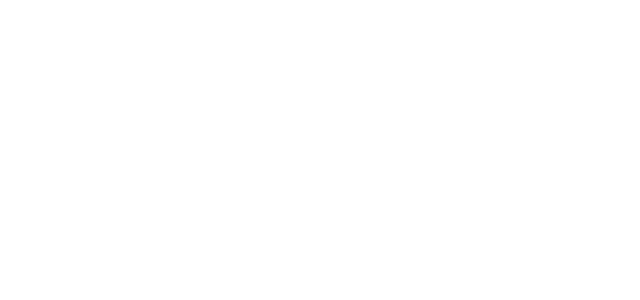
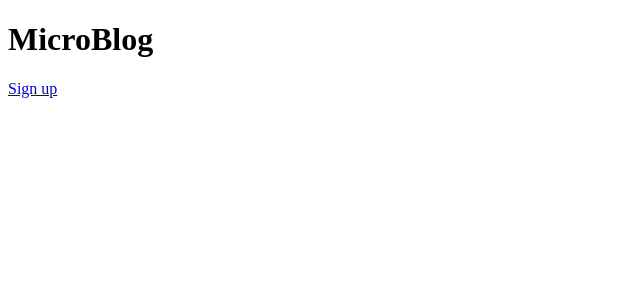
Before and after one commit to daviddzxy/MicroBlog, a React (Vite) app in the folder frontend/: page / in a window 1280 px wide. Shown: the top 300 px of the page, without its empty margins (0-640 px from the left). Built offline with nearby package versions, Linux system fonts and the light colour scheme.

Commit message:
Add router

```diff
--- a/frontend/package.json
+++ b/frontend/package.json
@@ -13,7 +13,8 @@
     "@reduxjs/toolkit": "^1.9.5",
     "react": "^18.2.0",
     "react-dom": "^18.2.0",
-    "react-redux": "^8.0.7"
+    "react-redux": "^8.0.7",
+    "react-router-dom": "^6.12.1"
   },
   "devDependencies": {
     "@types/react": "^18.0.28",
--- a/frontend/src/App.tsx
+++ b/frontend/src/App.tsx
@@ -1,11 +1,8 @@
 import AppProvider from "./providers/AppProvider.tsx";
-import React from "react";
 
 const App = () => {
     return (
-        <AppProvider>
-            <React.Fragment/>
-        </AppProvider>
+        <AppProvider/>
     )
 }
 
--- a/frontend/src/components/Landing.tsx
+++ b/frontend/src/components/Landing.tsx
@@ -1,9 +1,10 @@
+import {Link} from "react-router-dom";
+
 const Landing = () => {
     return (
         <div>
             <h1>MicroBlog</h1>
-            <button>Sign in</button>
-            <button>Sign up</button>
+            <Link to={"signup"}>Sign up</Link>
         </div>
     )
 }
--- a/frontend/src/providers/AppProvider.tsx
+++ b/frontend/src/providers/AppProvider.tsx
@@ -1,15 +1,12 @@
 import {Provider} from "react-redux";
 import {store} from "../stores/store.ts";
-import React from "react";
+import {RouterProvider} from "react-router-dom";
+import router from "../routes/router.tsx";
 
-type AppProviderProps = {
-  children: React.ReactNode;
-};
-
-const AppProvider = ({children}: AppProviderProps) => {
+const AppProvider = () => {
     return (
       <Provider store={store}>
-          {children}
+          <RouterProvider router={router}></RouterProvider>
       </Provider>
     )
 }
--- /dev/null
+++ b/frontend/src/routes/router.tsx
@@ -0,0 +1,16 @@
+import {createBrowserRouter} from "react-router-dom";
+import Landing from "../components/Landing.tsx";
+import SignUp from "../components/SignUp.tsx";
+
+const router = createBrowserRouter([
+    {
+        path: "/",
+        element: <Landing/>,
+    },
+    {
+        path: "/signup",
+        element: <SignUp/>
+    }
+]);
+
+export default router
```
Also changed, not shown: 1 other file (tests, documents, lock files or other folders).
